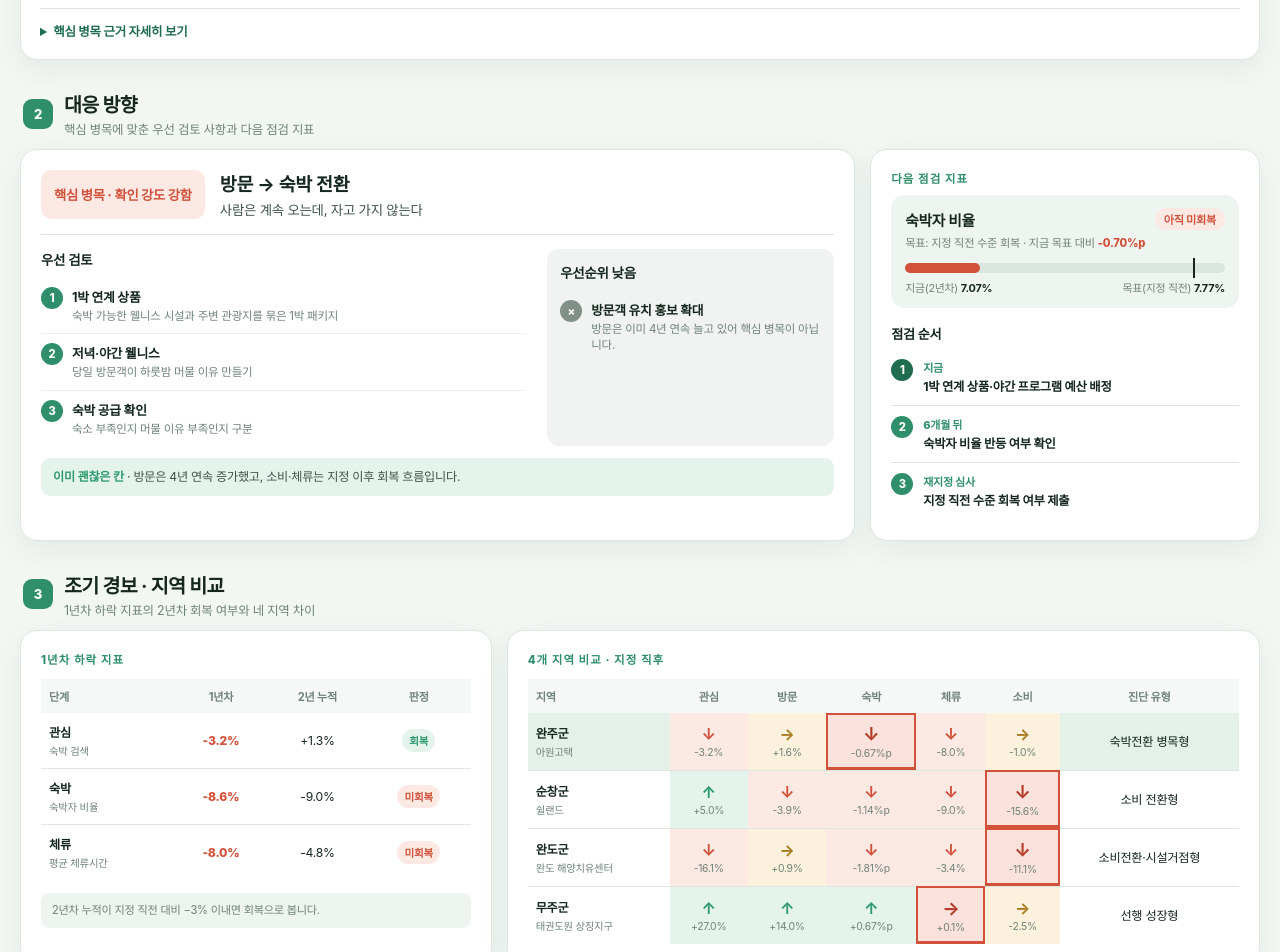
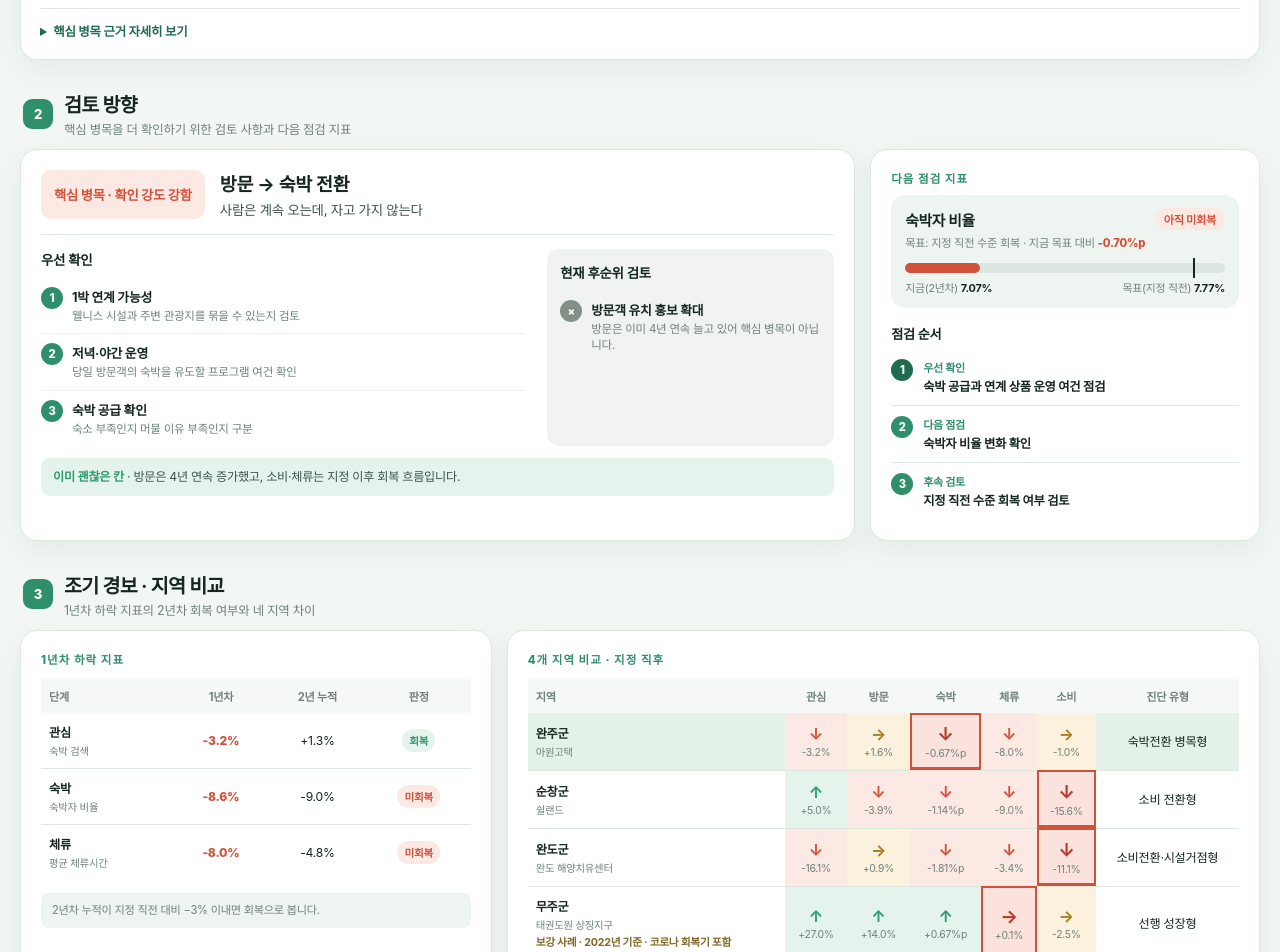
Before and after one commit to hyooos/Wellness, a Next.js app in the folder vercel-dashboard/: page / in a window 1280 px wide. Shown: the part 920-1872 px from the top of the page. Built offline with nearby package versions, Linux system fonts and the light colour scheme; a web font is replaced by a local one.

Commit message:
Clarify dashboard review guidance and Muju context

```diff
--- a/vercel-dashboard/app/globals.css
+++ b/vercel-dashboard/app/globals.css
@@ -90,6 +90,7 @@ main { width: min(1480px, calc(100% - 40px)); margin: 0 auto; padding: 22px 0 42
 .site-pills { display: flex; flex-wrap: wrap; gap: 6px; margin-top: 10px; }
 .site-pill { display: inline-block; padding: 4px 11px; border-radius: 999px; font-size: .74rem; font-weight: 750; }
 .site-pill.type { color: #1c6b4e; background: var(--leaf-soft); }
+.site-pill.case-note { color: #5f4d25; background: #f5edd8; }
 .site-pill.bottleneck { color: #a63a26; background: var(--down-bg); }
 .site-headline { margin: 14px 0 10px; color: var(--ink); font-size: 1rem; font-weight: 700; line-height: 1.45; }
 .site-chips { display: grid; grid-template-columns: repeat(3, 1fr); gap: 8px; }
@@ -265,6 +266,7 @@ td small { display: block; margin-top: 2px; color: var(--muted); font-size: .65r
 .matrix tbody tr { cursor: pointer; transition: background .15s; }
 .matrix tbody tr:hover { background: #f6faf7; }
 .matrix .selected-row { background: var(--leaf-soft); }
+.case-inline { display: block; margin-top: 4px; color: #806824; font-size: .67rem; font-style: normal; font-weight: 700; line-height: 1.35; }
 .signal { position: relative; outline: none; cursor: help; }
 .signal:focus-visible { box-shadow: inset 0 0 0 2px var(--leaf); }
 .signal b { display: block; font-size: 1rem; }
--- a/vercel-dashboard/components/Dashboard.jsx
+++ b/vercel-dashboard/components/Dashboard.jsx
@@ -416,7 +416,7 @@ export default function Dashboard() {
     <section className="hero-grid">
       <div className="panel map-panel"><JeollaMap geo={geo} sites={data.sites} selected={selected} onSelect={setSelected} /></div>
       <div className="panel site-panel">
-        <div className="site-main"><img src={`/sites/${site.image}`} alt={site.site} /><div className="site-copy"><span className="card-label">선택 관광지</span><h1>{site.site}</h1><p className="location">{site.region} {site.dong} · {site.year}년 지정 · {site.theme} 테마</p><p className="address">{site.address}</p><div className="site-pills"><span className="site-pill type">{site.type}</span><span className="site-pill bottleneck">핵심 병목 · {site.bottleneckLabel}</span></div></div></div>
+        <div className="site-main"><img src={`/sites/${site.image}`} alt={site.site} /><div className="site-copy"><span className="card-label">선택 관광지</span><h1>{site.site}</h1><p className="location">{site.region} {site.dong} · {site.year}년 지정 · {site.theme} 테마</p><p className="address">{site.address}</p><div className="site-pills"><span className="site-pill type">{site.type}</span>{site.caseNote && <span className="site-pill case-note">{site.caseNote}</span>}<span className="site-pill bottleneck">핵심 병목 · {site.bottleneckLabel}</span></div></div></div>
         <p className="site-headline">{site.headline}</p>
         <div className="site-chips"><div><small>핵심 병목</small><b>{site.bottleneckLabel}</b></div><div><small>확인 강도</small><b><span className={`strength strength-${strengthClass(site.strength)}`}>{site.strength}</span></b></div><div><small>다음 점검 지표</small><b>{LABEL[site.checkMetric]}</b></div></div>
       </div>
@@ -425,16 +425,16 @@ export default function Dashboard() {
     <SectionTitle number="1" title="병목 진단" subtitle="지정 전후 다섯 단계의 변화 · 카드에 마우스를 올리면 네 구간 값과 통계 근거를 볼 수 있습니다" />
     <section className="panel diagnosis-panel"><div className="diagnosis-head"><div><span className="eyebrow">비교 구간</span><div className="segmented"><button className={intervalKey === "immediate" ? "active" : ""} onClick={() => setIntervalKey("immediate")}>지정 직후</button><button className={intervalKey === "second" ? "active" : ""} onClick={() => setIntervalKey("second")}>2년차</button></div></div></div><div className="flow-banner"><p>핵심 병목은 <em>{site.bottleneckLabel}</em>입니다.</p><div className="stage-legend"><span><i className="up" />오름 (+3% 초과)</span><span><i className="flat" />유지</span><span><i className="down" />내림 (−3% 미만)</span><span><i className="na" />자료 없음</span><span><i className="bottleneck" />핵심 병목</span></div></div><StageFlow data={data} selected={selected} intervalKey={intervalKey} /><details><summary>핵심 병목 근거 자세히 보기</summary><BottleneckEvidence data={data} selected={selected} intervalKey={intervalKey} /></details></section>
 
-    <SectionTitle number="2" title="대응 방향" subtitle="핵심 병목에 맞춘 우선 검토 사항과 다음 점검 지표" />
+    <SectionTitle number="2" title="검토 방향" subtitle="핵심 병목을 더 확인하기 위한 검토 사항과 다음 점검 지표" />
     <section className="two-col">
-      <div className="panel response"><div className="response-lead"><small>핵심 병목 · 확인 강도 {site.strength}</small><h3>{site.bottleneckLabel}</h3><p>{site.headline}</p></div><div className="response-grid"><div><h4>우선 검토</h4>{site.recommend.map(([title, desc], i) => <div className="action" key={title}><span>{i + 1}</span><p><b>{title}</b><small>{desc}</small></p></div>)}</div><div className="low"><h4>우선순위 낮음</h4><div className="action"><span>×</span><p><b>{site.avoid[0]}</b><small>{site.avoid[1]}</small></p></div></div></div><p className="good"><b>이미 괜찮은 칸</b> · {site.good}</p></div>
+      <div className="panel response"><div className="response-lead"><small>핵심 병목 · 확인 강도 {site.strength}</small><h3>{site.bottleneckLabel}</h3><p>{site.headline}</p></div><div className="response-grid"><div><h4>우선 확인</h4>{site.recommend.map(([title, desc], i) => <div className="action" key={title}><span>{i + 1}</span><p><b>{title}</b><small>{desc}</small></p></div>)}</div><div className="low"><h4>현재 후순위 검토</h4><div className="action"><span>×</span><p><b>{site.avoid[0]}</b><small>{site.avoid[1]}</small></p></div></div></div><p className="good"><b>이미 괜찮은 칸</b> · {site.good}</p></div>
       <CheckPanel data={data} selected={selected} />
     </section>
 
     <SectionTitle number="3" title="조기 경보 · 지역 비교" subtitle="1년차 하락 지표의 2년차 회복 여부와 네 지역 차이" />
     <section className="compare-grid">
       <div className="panel warning"><span className="eyebrow">1년차 하락 지표</span>{warningRows.length ? <table><thead><tr><th>단계</th><th>1년차</th><th>2년 누적</th><th>판정</th></tr></thead><tbody>{warningRows.map(r => <tr key={r.metric}><td><b>{r.stage}</b><small>{LABEL[r.metric]}</small></td><td className="negative">{r.y1 > 0 ? "+" : ""}{r.y1.toFixed(1)}%</td><td>{r.y2 > 0 ? "+" : ""}{r.y2.toFixed(1)}%</td><td><span className={`pill ${r.y2 >= -3 ? "up" : "down"}`}>{r.y2 >= -3 ? "회복" : "미회복"}</span></td></tr>)}</tbody></table> : <p className="empty">지정 1년차에 내려간 단계가 없습니다.</p>}<p className="note">2년차 누적이 지정 직전 대비 −3% 이내면 회복으로 봅니다.</p></div>
-      <div className="panel matrix"><span className="eyebrow">4개 지역 비교 · {interval.label}</span><div className="table-scroll"><table><thead><tr><th>지역</th>{STAGES.map(([s]) => <th key={s}>{s}</th>)}<th>진단 유형</th></tr></thead><tbody>{Object.entries(data.sites).map(([key, s]) => <tr key={key} className={key === selected ? "selected-row" : ""} onClick={() => setSelected(key)}><td><b>{s.region}</b><small>{s.site}</small></td>{STAGES.map(([stage, m]) => { const code = status(key, m); const bottleneck = s.bottleneck.includes(stage); return <td key={m} tabIndex={0} className={`signal ${STATUS[code][2]} ${bottleneck ? "bottleneck" : ""}`}><b>{STATUS[code][1]}</b><small>{formatChange(change(key, m), m)}</small><MatrixTooltip data={data} regionKey={key} stage={stage} metric={m} intervalKey={intervalKey} bottleneck={bottleneck} /></td>; })}<td>{s.type}</td></tr>)}</tbody></table></div></div>
+      <div className="panel matrix"><span className="eyebrow">4개 지역 비교 · {interval.label}</span><div className="table-scroll"><table><thead><tr><th>지역</th>{STAGES.map(([s]) => <th key={s}>{s}</th>)}<th>진단 유형</th></tr></thead><tbody>{Object.entries(data.sites).map(([key, s]) => <tr key={key} className={key === selected ? "selected-row" : ""} onClick={() => setSelected(key)}><td><b>{s.region}</b><small>{s.site}</small>{s.caseNote && <em className="case-inline">{s.caseNote}</em>}</td>{STAGES.map(([stage, m]) => { const code = status(key, m); const bottleneck = s.bottleneck.includes(stage); return <td key={m} tabIndex={0} className={`signal ${STATUS[code][2]} ${bottleneck ? "bottleneck" : ""}`}><b>{STATUS[code][1]}</b><small>{formatChange(change(key, m), m)}</small><MatrixTooltip data={data} regionKey={key} stage={stage} metric={m} intervalKey={intervalKey} bottleneck={bottleneck} /></td>; })}<td>{s.type}</td></tr>)}</tbody></table></div></div>
     </section>
 
     <SectionTitle number="4" title="상세 근거" subtitle="지표를 선택해 변화의 크기와 데이터 범위를 확인합니다" />
```
Also changed, not shown: vercel-dashboard/public/data/dashboard.json, 1 other file (tests, documents, lock files or other folders).
